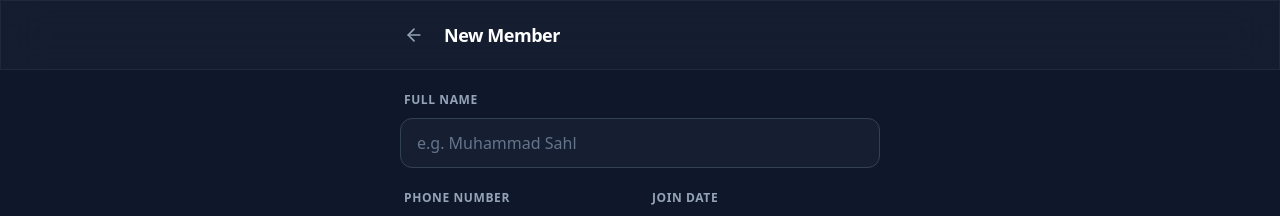
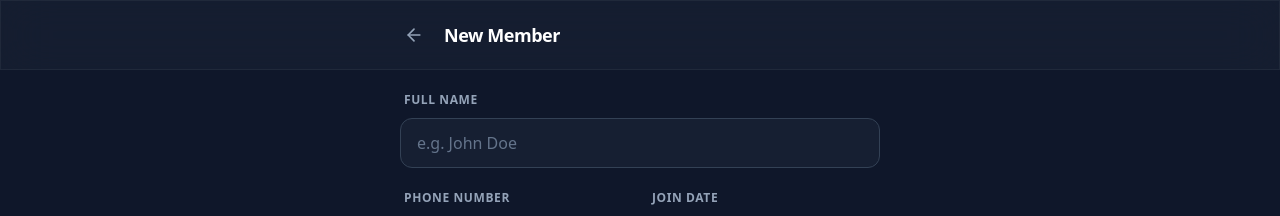
Before and after one commit to m-sahl/Manhaj-mobile, a React (Vite) app: page /members/add in a window 1280 px wide. Shown: the top 216 px of the page. Built offline with nearby package versions, Linux system fonts and the light colour scheme; sample sign-in values are in the browser's storage.

Commit message:
Update member name placeholder

```diff
--- a/src/pages/AddMember.jsx
+++ b/src/pages/AddMember.jsx
@@ -40,7 +40,7 @@ export default function AddMember() {
                         required
                         type="text"
                         className="w-full bg-white dark:bg-slate-800/50 border border-slate-200 dark:border-slate-700 rounded-xl px-4 py-3 text-slate-900 dark:text-white focus:outline-none focus:ring-2 focus:ring-blue-500/50 transition-all font-medium placeholder-slate-400 dark:placeholder-slate-500 shadow-sm dark:shadow-none"
-                        placeholder="e.g. Muhammad Sahl"
+                        placeholder="e.g. John Doe"
                         value={formData.name}
                         onChange={e => setFormData({ ...formData, name: e.target.value })}
                     />
```
